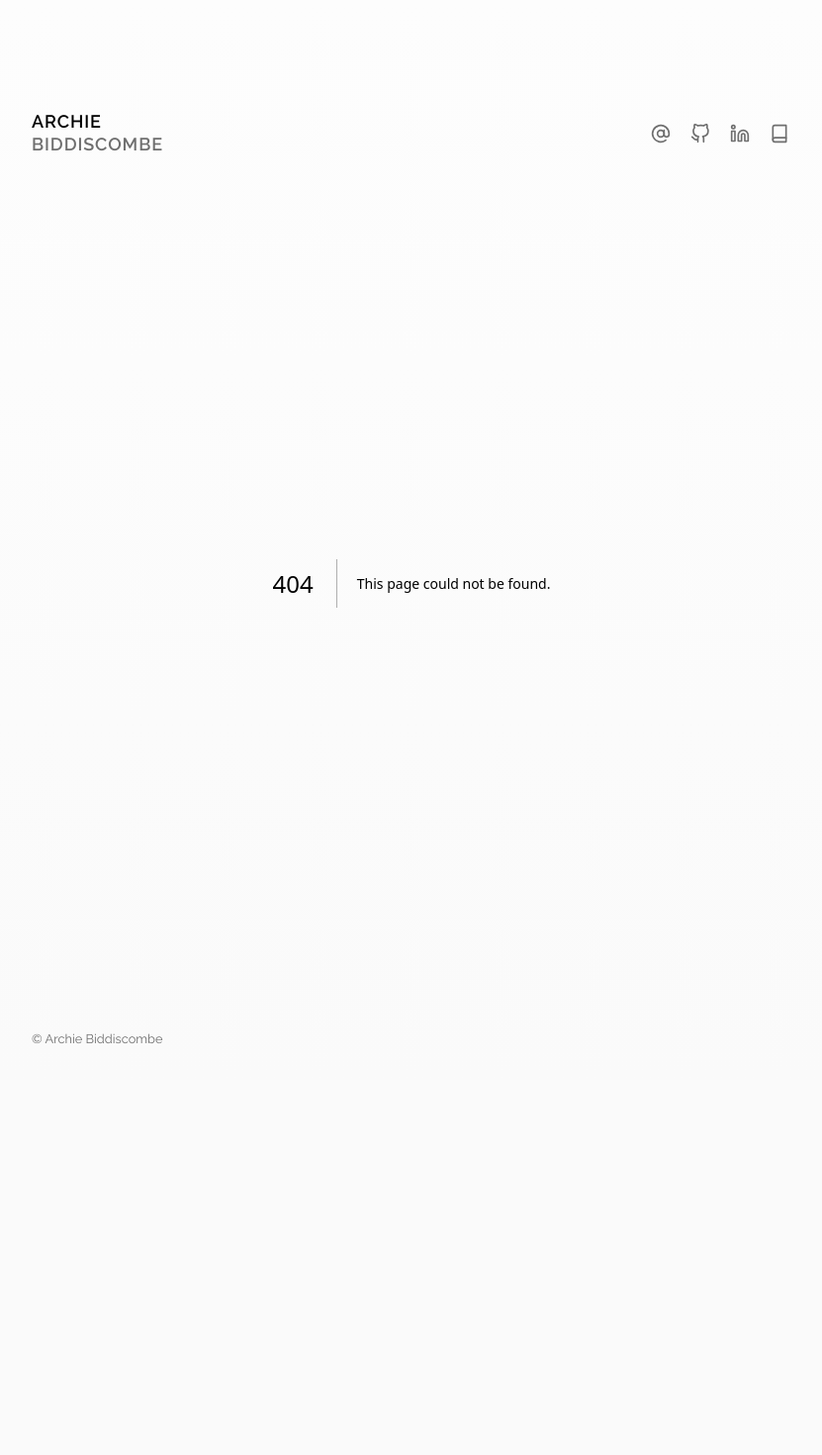
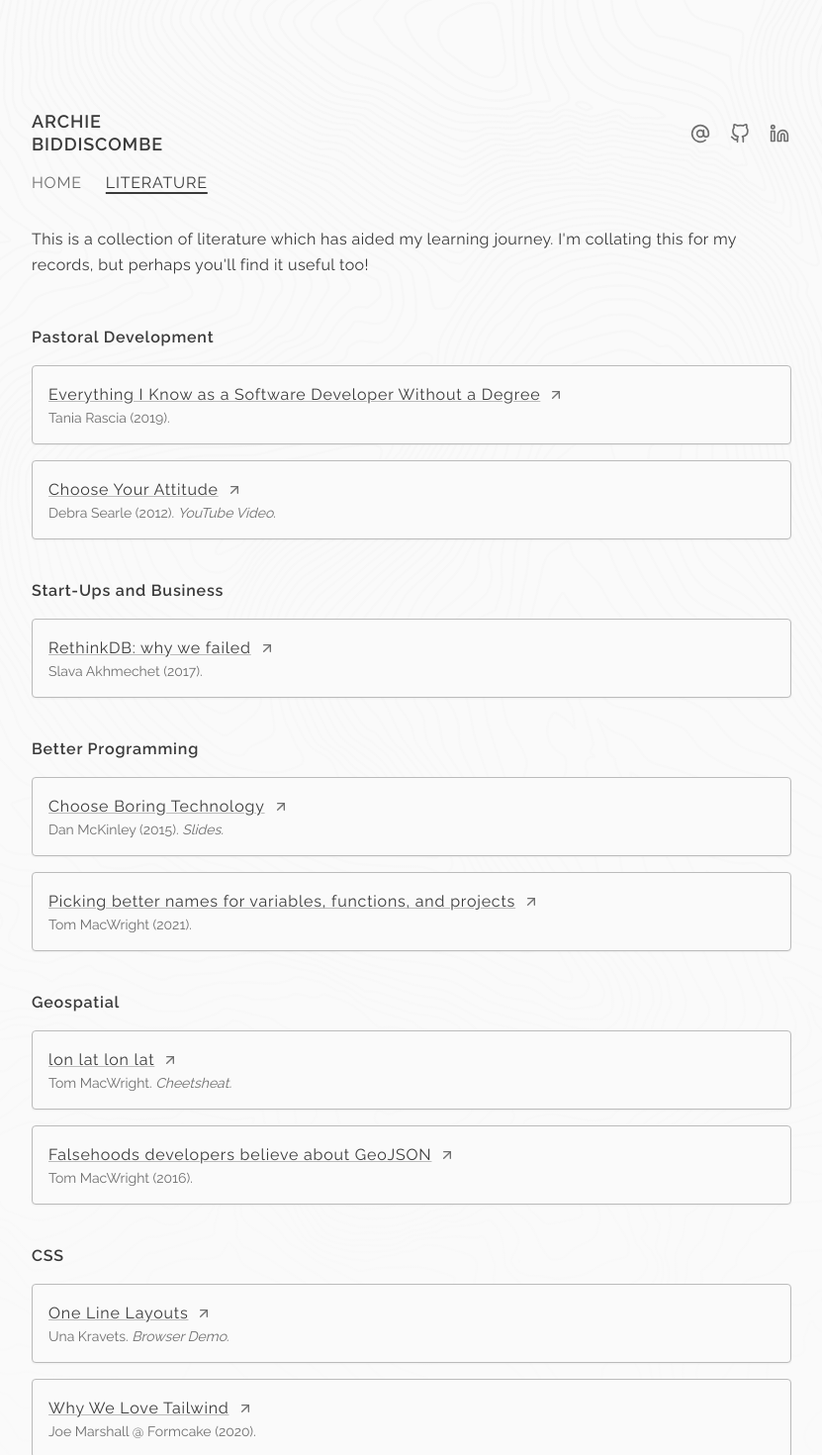
Before and after one commit to abiddiscombe/abiddiscombe-dev, a Next.js app: page /literature in a window 1280 px wide. Before the commit this address had no page. Shown: the top 1470 px of the page at 99% size, without its empty margins (224-1055 px from the left). Before the commit the page ends 1093 px from the top, so only its background shows below. Built offline with nearby package versions, Linux system fonts and the light colour scheme.

Commit message:
feat!: add new literature section and refactor of layout blocks

```diff
--- a/src/app/layout.tsx
+++ b/src/app/layout.tsx
@@ -1,9 +1,8 @@
 import './globals.css';
-import Link from 'next/link';
 import type { Metadata } from 'next';
-import { Typography } from '@/components/Typography';
-import { SocialLink } from '@/components/SocialLink';
-import { ExternalLink } from '@/components/ExternalLink';
+import { Header } from '@/components/blocks/Header';
+import { Footer } from '@/components/blocks/Footer';
+import { Navigation } from '@/components/blocks/Navigation';
 
 export const metadata: Metadata = {
   title: 'Archie Biddiscombe',
@@ -29,38 +28,12 @@ export default function RootLayout(p: RootLayoutProps) {
       </head>
 
       <body className='min-h-screen bg-gradient-to-b from-back-light/40 to-back-light dark:from-back-dark/30 dark:to-back-dark'>
-        <header className='px-8'>
-          <div className='mx-auto max-w-3xl pb-8 pt-10 md:pt-24 xl:pt-28 flex items-center justify-between'>
-            <Typography variant='h1'>
-              <Link href='./'>
-                Archie
-                <br />
-                <span className='text-fontLighter-light dark:text-fontDimmed-dark'>
-                  Biddiscombe
-                </span>
-              </Link>
-            </Typography>
-
-            <nav className='flex items-center gap-5 md:gap-4'>
-              <SocialLink type='email' />
-              <SocialLink type='github' />
-              <SocialLink type='linkedin' />
-              <SocialLink type='literature' />
-            </nav>
-          </div>
-        </header>
-
+        <Header />
+        <Navigation />
         <main className='px-8'>
           <div className='mx-auto max-w-3xl'>{p.children}</div>
         </main>
-
-        <footer className='px-8'>
-          <div className='mx-auto max-w-3xl pt-12 pb-8'>
-            <small className='text-fontLighter-light dark:text-fontLighter-dark'>
-              &copy; Archie Biddiscombe
-            </small>
-          </div>
-        </footer>
+        <Footer />
       </body>
     </html>
   );
--- /dev/null
+++ b/src/app/literature/page.tsx
@@ -0,0 +1,113 @@
+import { ExternalLink } from '@/components/ExternalLink';
+import { Typography } from '@/components/Typography';
+
+export default function Literature() {
+  return (
+    <section>
+      <Typography variant='body'>
+        This is a collection of literature which has aided my learning journey. I&apos;m collating
+        this for my records, but perhaps you&apos;ll find it useful too!
+      </Typography>
+      <Typography variant='h2'>Pastoral Development</Typography>
+      <LiteratureCard
+        href='https://www.taniarascia.com/everything-i-know-as-a-software-developer-without-a-degree/'
+        date='2019'
+        title='Everything I Know as a Software Developer Without a Degree'
+        author='Tania Rascia'
+      />
+      <LiteratureCard
+        href='https://www.youtube.com/watch?v=znYbn46Mies'
+        date='2012'
+        title='Choose Your Attitude'
+        author='Debra Searle'
+        format='YouTube Video'
+      />
+      <Typography variant='h2'>Start-Ups and Business</Typography>
+      <LiteratureCard
+        href='https://www.defmacro.org/2017/01/18/why-rethinkdb-failed.html'
+        date='2017'
+        title='RethinkDB: why we failed'
+        author='Slava Akhmechet'
+      />
+      <Typography variant='h2'>Better Programming</Typography>
+      <LiteratureCard
+        href='https://boringtechnology.club'
+        date='2015'
+        title='Choose Boring Technology'
+        author='Dan McKinley'
+        format='Slides'
+      />
+      <LiteratureCard
+        href='https://macwright.com/2021/02/17/the-naming-of-things.html'
+        date='2021'
+        title='Picking better names for variables, functions, and projects'
+        author='Tom MacWright'
+      />
+      <Typography variant='h2'>Geospatial</Typography>
+      <LiteratureCard
+        href='https://macwright.com/lonlat/'
+        title='lon lat lon lat'
+        author='Tom MacWright'
+        format='Cheetsheat'
+      />
+      <LiteratureCard
+        href='https://macwright.com/2016/06/05/falsehoods-developers-believe-about-geojson.html'
+        date='2016'
+        title='Falsehoods developers believe about GeoJSON'
+        author='Tom MacWright'
+      />
+      <Typography variant='h2'>CSS</Typography>
+      <LiteratureCard
+        href='https://1linelayouts.glitch.me/'
+        title='One Line Layouts'
+        author='Una Kravets'
+        format='Browser Demo'
+      />
+      <LiteratureCard
+        href='https://formcake.com/blog/why-we-love-tailwind'
+        date='2020'
+        title='Why We Love Tailwind'
+        author='Joe Marshall @ Formcake'
+      />
+      <Typography variant='h2'>Web Infrastructure</Typography>
+      <LiteratureCard
+        href='https://deno.com/blog/the-future-of-web-is-on-the-edge'
+        date='2022'
+        title='The Future of the Web is on the Edge'
+        author='Andy Jiang @ Deno'
+      />
+      <Typography variant='h2'>JavaScript (Including History)</Typography>
+      <LiteratureCard
+        href='https://deno.com/blog/commonjs-is-hurting-javascript'
+        date='2022'
+        title='CommonJS is hurting JavaScript'
+        author='Andy Jiang @ Deno'
+      />
+      <Typography variant='body'>
+        <i>FYI: I&apos;ll amend this list as articles become outdated and new ones are released.</i>
+      </Typography>
+    </section>
+  );
+}
+
+interface LiteratureCardProps {
+  href: string;
+  date?: string;
+  title: string;
+  author: string;
+  format?: string;
+}
+
+function LiteratureCard(p: LiteratureCardProps) {
+  return (
+    <article className='p-4 mb-4 bg-back-light dark:bg-back-dark shadow-sm hover:shadow rounded border border-fontLightest-light dark:border-fontLightest-dark'>
+      <Typography variant='h3'>
+        <ExternalLink href={p.href} message={p.title} />
+      </Typography>
+      <p className='text-sm text-fontLighter-light dark:text-fontLighter-dark'>
+        {p.author}
+        {p.date && ` (${p.date})`}. {p.format && <i>{p.format}.</i>}
+      </p>
+    </article>
+  );
+}
--- a/src/app/page.tsx
+++ b/src/app/page.tsx
@@ -41,26 +41,43 @@ export default function Home() {
     <>
       <Typography variant='body'>
         Hi there! I&apos;m an Associate Software Engineer currently working at{' '}
-        <ExternalLink href='https://www.ordnancesurvey.co.uk' message='Ordnance Survey' />, where I
-        help to build APIs and web solutions that underpin critical national services.
+        <ExternalLink
+          href='https://www.ordnancesurvey.co.uk'
+          message='Ordnance Survey'
+          noArrow={true}
+        />
+        , where I help to build APIs and web solutions that underpin critical national services.
       </Typography>
 
       <Typography variant='body'>
         <em className='pr-4'>Currently practising:</em>{' '}
-        <ExternalLink href='https://react.dev' message='React' />,{' '}
-        <ExternalLink href='https://tailwindcss.com/' message='Tailwind' />, and{' '}
-        <ExternalLink href='https://emotion.sh/docs/introduction' message='Emotion' /> on the
-        frontend, alongside geo utils such as{' '}
-        <ExternalLink href='https://maplibre.org/maplibre-gl-js/docs/' message='MapLibre' /> and{' '}
-        <ExternalLink href='https://turfjs.org/' message='Turf' />. For APIs and backend things
-        I&apos;m mostly using{' '}
-        <ExternalLink href='https://hub.docker.com/u/abiddiscombe' message='Docker' />,{' '}
-        <ExternalLink href='https://deno.com' message='Deno' />, and{' '}
-        <ExternalLink href='https://hono.dev' message='Hono' />, alongside{' '}
-        <ExternalLink href='https://mongodb.com' message='MongoDB' /> or{' '}
-        <ExternalLink href='https://postgresql.org' message='Postgres' />. I usually deploy to{' '}
-        <ExternalLink href='https://www.render.com' message='Render' />,{' '}
-        <ExternalLink href='https://azure.microsoft.com' message='Azure' />, or my home server.
+        <ExternalLink href='https://react.dev' message='React' noArrow={true} />,{' '}
+        <ExternalLink href='https://tailwindcss.com/' message='Tailwind' noArrow={true} />, and{' '}
+        <ExternalLink
+          href='https://emotion.sh/docs/introduction'
+          message='Emotion'
+          noArrow={true}
+        />{' '}
+        on the frontend, alongside geo utils such as{' '}
+        <ExternalLink
+          href='https://maplibre.org/maplibre-gl-js/docs/'
+          message='MapLibre'
+          noArrow={true}
+        />{' '}
+        and <ExternalLink href='https://turfjs.org/' message='Turf' noArrow={true} />. For APIs and
+        backend things I&apos;m mostly using{' '}
+        <ExternalLink
+          href='https://hub.docker.com/u/abiddiscombe'
+          message='Docker'
+          noArrow={true}
+        />
+        , <ExternalLink href='https://deno.com' message='Deno' noArrow={true} />, and{' '}
+        <ExternalLink href='https://hono.dev' message='Hono' noArrow={true} />, alongside{' '}
+        <ExternalLink href='https://mongodb.com' message='MongoDB' noArrow={true} /> or{' '}
+        <ExternalLink href='https://postgresql.org' message='Postgres' noArrow={true} />. I usually
+        deploy to <ExternalLink href='https://www.render.com' message='Render' noArrow={true} />,{' '}
+        <ExternalLink href='https://azure.microsoft.com' message='Azure' noArrow={true} />, or my
+        home server.
       </Typography>
 
       <Typography variant='body'>
@@ -69,6 +86,7 @@ export default function Home() {
         <ExternalLink
           href='https://www.durham.ac.uk/departments/academic/geography/'
           message='Durham University'
+          noArrow={true}
         />{' '}
         where I specialised in GIS and Glaciology.
       </Typography>
--- a/src/components/ExternalLink.tsx
+++ b/src/components/ExternalLink.tsx
@@ -1,6 +1,7 @@
 interface ExternalLinkProps {
   href: string;
   message: string;
+  noArrow?: boolean;
 }
 
 export function ExternalLink(p: ExternalLinkProps) {
@@ -9,9 +10,30 @@ export function ExternalLink(p: ExternalLinkProps) {
       href={p.href}
       target='_blank'
       aria-label={`${p.message} (Opens in a New Tab)`}
-      className='duration-200 underline underline-offset-3 decoration-fontLightest-light dark:decoration-fontLightest-dark hover:decoration-font-light hover:text-font-light hover:dark:decoration-font-dark hover:dark:text-font-dark'
+      className='inline-flex items-center duration-200 underline underline-offset-3 decoration-fontLightest-light dark:decoration-fontLightest-dark hover:decoration-font-light hover:text-font-light hover:dark:decoration-font-dark hover:dark:text-font-dark'
     >
-      {p.message}
+      <span className={`${!p.noArrow && 'mr-1 hover:mr-2 duration-200'}`}>{p.message}</span>
+      {!p.noArrow && <ProjectLinkIcon />}
     </a>
   );
 }
+
+function ProjectLinkIcon() {
+  return (
+    <svg
+      xmlns='http://www.w3.org/2000/svg'
+      width='24'
+      height='24'
+      viewBox='0 0 24 24'
+      fill='none'
+      stroke='currentColor'
+      strokeWidth='2'
+      strokeLinecap='round'
+      strokeLinejoin='round'
+      className='h-4 shrink-0 text-fontLighter-light dark:text-fontLighter-dark feather feather-arrow-up-right'
+    >
+      <line x1='7' y1='17' x2='17' y2='7'></line>
+      <polyline points='7 7 17 7 17 17'></polyline>
+    </svg>
+  );
+}
--- a/src/components/SocialLink.tsx
+++ b/src/components/SocialLink.tsx
@@ -6,7 +6,6 @@ export function SocialLink(p: SocialLinkProps) {
   const email = 'mailto://hello@abiddiscombe.dev';
   const github = 'https://github.com/abiddiscombe';
   const linkedin = 'https://linkedin.com/in/archiebiddiscombe';
-  const literature = 'https://github.com/abiddiscombe/literature';
 
   const genericClasses =
     'text-fontLighter-light dark:text-fontLighter-dark hover:text-font-light dark:hover:text-font-dark';
@@ -45,18 +44,6 @@ export function SocialLink(p: SocialLinkProps) {
           className={genericClasses}
         >
           <LinkedinIcon />
-        </a>
-      );
-
-    case 'literature':
-      return (
-        <a
-          href={literature}
-          target='_blank'
-          aria-label='Literature on GitHub (Opens in a New Tab)'
-          className={genericClasses}
-        >
-          <LiteratureIcon />
         </a>
       );
 
@@ -127,24 +114,3 @@ function LinkedinIcon() {
     </svg>
   );
 }
-
-function LiteratureIcon() {
-  return (
-    <svg
-      xmlns='http://www.w3.org/2000/svg'
-      width='24'
-      height='24'
-      viewBox='0 0 24 24'
-      fill='none'
-      stroke='currentColor'
-      strokeWidth='2'
-      strokeLinecap='round'
-      strokeLinejoin='round'
-      className='feather feather-book h-6 md:h-5'
-    >
-      <title>Book Icon</title>
-      <path d='M4 19.5A2.5 2.5 0 0 1 6.5 17H20'></path>
-      <path d='M6.5 2H20v20H6.5A2.5 2.5 0 0 1 4 19.5v-15A2.5 2.5 0 0 1 6.5 2z'></path>
-    </svg>
-  );
-}
--- a/src/components/Typography.tsx
+++ b/src/components/Typography.tsx
@@ -13,15 +13,10 @@ export function Typography(p: TypographyProps) {
       );
 
     case 'h2':
-      return <h2 className='pt-4 pb-2 tracking-wider font-semibold'>{p.children}</h2>;
+      return <h2 className='pt-6 pb-4 tracking-wider font-semibold'>{p.children}</h2>;
 
     case 'h3':
-      return (
-        <h3 className={'flex items-center tracking-wider leading-relaxed font-normal'}>
-          <span className='mr-1 hover:mr-2 duration-200'>{p.children}</span>
-          <ProjectLinkIcon />
-        </h3>
-      );
+      return <h3 className='tracking-wider leading-relaxed font-normal'>{p.children}</h3>;
 
     case 'body':
       return <p className='pb-6 tracking-wide leading-relaxed font-normal'>{p.children}</p>;
@@ -34,23 +29,3 @@ export function Typography(p: TypographyProps) {
       );
   }
 }
-
-function ProjectLinkIcon() {
-  return (
-    <svg
-      xmlns='http://www.w3.org/2000/svg'
-      width='24'
-      height='24'
-      viewBox='0 0 24 24'
-      fill='none'
-      stroke='currentColor'
-      strokeWidth='2'
-      strokeLinecap='round'
-      strokeLinejoin='round'
-      className='h-4 text-fontLighter-light dark:text-fontLighter-dark feather feather-arrow-up-right'
-    >
-      <line x1='7' y1='17' x2='17' y2='7'></line>
-      <polyline points='7 7 17 7 17 17'></polyline>
-    </svg>
-  );
-}
--- /dev/null
+++ b/src/components/blocks/Footer.tsx
@@ -0,0 +1,11 @@
+export function Footer() {
+  return (
+    <footer className='px-8'>
+      <div className='mx-auto max-w-3xl pt-12 pb-8'>
+        <small className='text-fontLighter-light dark:text-fontLighter-dark'>
+          &copy; Archie Biddiscombe
+        </small>
+      </div>
+    </footer>
+  );
+}
--- /dev/null
+++ b/src/components/blocks/Header.tsx
@@ -0,0 +1,22 @@
+import { Typography } from '../Typography';
+import { SocialLink } from '../SocialLink';
+
+export function Header() {
+  return (
+    <header className='px-8 pt-10 md:pt-24 xl:pt-28 pb-2'>
+      <div className='mx-auto max-w-3xl flex items-center justify-between'>
+        <Typography variant='h1'>
+          Archie
+          <br />
+          Biddiscombe
+        </Typography>
+
+        <nav className='flex items-center gap-5 md:gap-4'>
+          <SocialLink type='email' />
+          <SocialLink type='github' />
+          <SocialLink type='linkedin' />
+        </nav>
+      </div>
+    </header>
+  );
+}
--- /dev/null
+++ b/src/components/blocks/Navigation.tsx
@@ -0,0 +1,39 @@
+'use client';
+import Link from 'next/link';
+import { usePathname } from 'next/navigation';
+
+export function Navigation() {
+  const pathname = usePathname();
+  const linkItems = [
+    {
+      href: '/',
+      title: 'Home',
+    },
+    {
+      href: '/literature',
+      title: 'Literature',
+    },
+  ];
+  return (
+    <nav className='px-8 pt-2 pb-8'>
+      <div className='mx-auto max-w-3xl'>
+        <ul className='flex gap-6 items-center'>
+          {linkItems.map((linkItem) => (
+            <li key={linkItem.href}>
+              <Link
+                href={linkItem.href}
+                className={`uppercase tracking-wider leading-tight font-normal underline-offset-4 decoration-2 ${
+                  pathname == linkItem.href
+                    ? 'text-font-light dark:text-font-dark underline decoration-font-light dark:decoration-font-dark'
+                    : 'text-fontLighter-light dark:text-fontLighter-dark hover:underline'
+                }`}
+              >
+                {linkItem.title}
+              </Link>
+            </li>
+          ))}
+        </ul>
+      </div>
+    </nav>
+  );
+}
```
Also changed, not shown: 1 other file (tests, documents, lock files or other folders).
